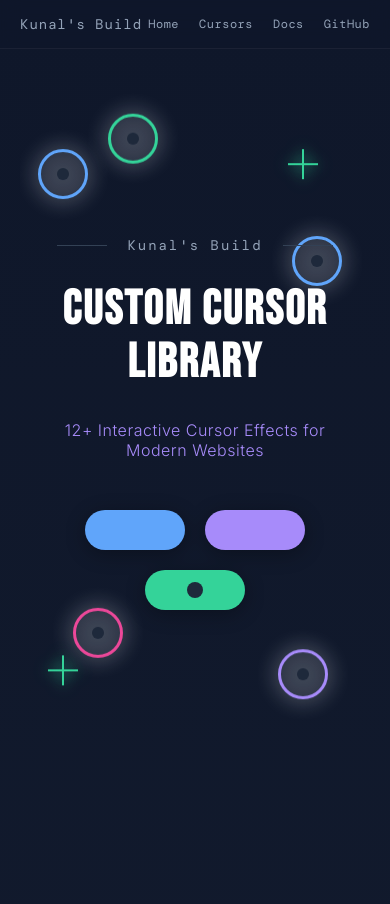
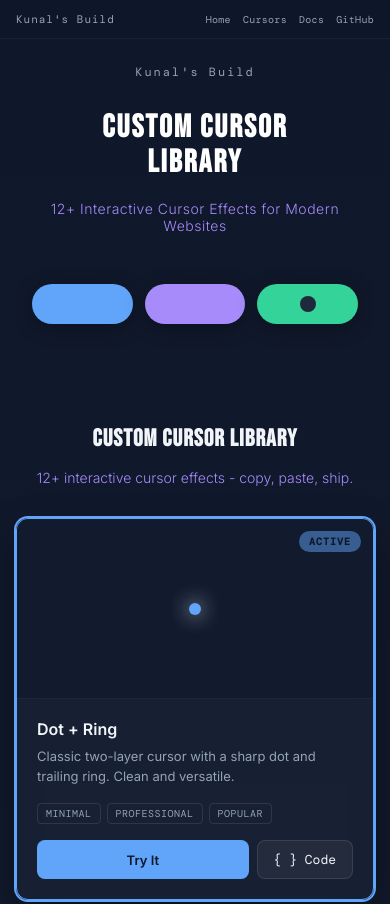
Before and after one commit to devkunal2812/Custom-Cursors, a Next.js app: page / in a window 390 px wide. Shown: the top 904 px of the page. Built offline with nearby package versions, Linux system fonts and the light colour scheme.

Commit message:
Add comprehensive mobile responsive design for all pages

```diff
--- a/app/cursor/[id]/cursor.module.css
+++ b/app/cursor/[id]/cursor.module.css
@@ -375,24 +375,83 @@
 
 @media (max-width: 768px) {
   .container {
-    padding: 1rem;
+    padding: 100px 1rem 2rem;
   }
 
   .title {
-    font-size: 2.5rem;
+    font-size: 2rem;
   }
 
-  .previewBox {
-    padding: 2rem;
-    min-height: 300px;
+  .description {
+    font-size: 1rem;
   }
 
   .tabs {
     overflow-x: auto;
+    -webkit-overflow-scrolling: touch;
+    scrollbar-width: none;
+  }
+
+  .tabs::-webkit-scrollbar {
+    display: none;
+  }
+
+  .tab {
+    white-space: nowrap;
+    flex-shrink: 0;
+  }
+
+  .code {
+    font-size: 0.8rem;
   }
 
   .customGrid,
   .cursorGrid {
     grid-template-columns: 1fr;
   }
+
+  .steps li {
+    padding-left: 3rem;
+  }
 }
+
+@media (max-width: 480px) {
+  .container {
+    padding: 90px 0.75rem 1.5rem;
+  }
+
+  .header {
+    margin-bottom: 2rem;
+  }
+
+  .title {
+    font-size: 1.75rem;
+  }
+
+  .description {
+    font-size: 0.9rem;
+  }
+
+  .tags {
+    gap: 0.5rem;
+  }
+
+  .tag {
+    padding: 0.4rem 0.8rem;
+    font-size: 0.75rem;
+  }
+
+  .codeHeader {
+    padding: 0.75rem 1rem;
+  }
+
+  .code {
+    padding: 1rem;
+    font-size: 0.75rem;
+  }
+
+  .copyBtn {
+    padding: 0.4rem 0.8rem;
+    font-size: 0.75rem;
+  }
+}
--- a/app/page.module.css
+++ b/app/page.module.css
@@ -58,8 +58,56 @@
     padding: 60px 0;
   }
 
+  .sectionTitle {
+    font-size: clamp(28px, 6vw, 48px);
+  }
+
+  .sectionSubtitle {
+    font-size: 16px;
+    margin-bottom: 40px;
+  }
+
   .cursorGrid {
     grid-template-columns: repeat(auto-fit, minmax(150px, 1fr));
     gap: 20px;
   }
+
+  .footerDivider {
+    width: 200px;
+  }
 }
+
+@media (max-width: 480px) {
+  .main {
+    padding: 0 16px 40px;
+  }
+
+  .section {
+    padding: 40px 0;
+  }
+
+  .sectionTitle {
+    font-size: 24px;
+    margin-bottom: 16px;
+  }
+
+  .sectionSubtitle {
+    font-size: 14px;
+    margin-bottom: 32px;
+  }
+
+  .cursorGrid {
+    grid-template-columns: 1fr;
+    gap: 16px;
+  }
+
+  .footer {
+    font-size: 12px;
+    padding: 32px 0;
+  }
+
+  .footerDivider {
+    width: 150px;
+    margin: 32px auto;
+  }
+}
--- a/components/CursorCard.module.css
+++ b/components/CursorCard.module.css
@@ -43,6 +43,85 @@
 .cursorCard.active .cardActiveBadge {
   opacity: 1;
   transform: scale(1);
+}
+
+@media (max-width: 768px) {
+  .cursorCard {
+    border-radius: 12px;
+  }
+
+  .cardPreview {
+    height: 140px;
+  }
+
+  .cardBody {
+    padding: 16px;
+  }
+
+  .cardName {
+    font-size: 15px;
+  }
+
+  .cardDesc {
+    font-size: 12px;
+    min-height: 36px;
+  }
+
+  .cardTag {
+    font-size: 9px;
+    padding: 2px 6px;
+  }
+
+  .btnTry,
+  .btnCode {
+    padding: 8px 12px;
+    font-size: 12px;
+  }
+}
+
+@media (max-width: 480px) {
+  .cardPreview {
+    height: 120px;
+  }
+
+  .cardBody {
+    padding: 14px;
+  }
+
+  .cardName {
+    font-size: 14px;
+    margin-bottom: 6px;
+  }
+
+  .cardDesc {
+    font-size: 11px;
+    min-height: 32px;
+    margin-bottom: 12px;
+  }
+
+  .cardTags {
+    gap: 4px;
+    margin-bottom: 12px;
+  }
+
+  .cardTag {
+    font-size: 8px;
+    padding: 2px 5px;
+  }
+
+  .cardActions {
+    gap: 6px;
+  }
+
+  .btnTry {
+    padding: 8px 0;
+    font-size: 11px;
+  }
+
+  .btnCode {
+    padding: 8px 12px;
+    font-size: 11px;
+  }
 }
 
 .cardPreview {
--- a/components/Header.module.css
+++ b/components/Header.module.css
@@ -50,6 +50,10 @@
     padding: 15px 20px;
   }
 
+  .logo {
+    font-size: 12px;
+  }
+
   .nav {
     gap: 20px;
   }
@@ -58,3 +62,22 @@
     font-size: 12px;
   }
 }
+
+@media (max-width: 480px) {
+  .header {
+    padding: 12px 16px;
+  }
+
+  .logo {
+    font-size: 11px;
+  }
+
+  .nav {
+    gap: 12px;
+  }
+
+  .navLink {
+    font-size: 10px;
+    letter-spacing: 0.3px;
+  }
+}
--- a/components/Hero.module.css
+++ b/components/Hero.module.css
@@ -193,6 +193,12 @@
 @media (max-width: 768px) {
   .hero {
     padding: 80px 20px;
+    min-height: auto;
+  }
+
+  /* Hide floating cursors on mobile for better performance */
+  .floatingCursors {
+    display: none;
   }
 
   .cursorRing {
@@ -223,8 +229,17 @@
     width: 50px;
   }
 
+  .title {
+    font-size: clamp(36px, 8vw, 72px);
+  }
+
+  .subtitle {
+    font-size: clamp(14px, 4vw, 20px);
+  }
+
   .buttons {
     flex-wrap: wrap;
+    gap: 12px;
   }
 
   .btn {
@@ -232,3 +247,36 @@
     height: 40px;
   }
 }
+
+@media (max-width: 480px) {
+  .hero {
+    padding: 60px 16px;
+  }
+
+  .brand {
+    font-size: 12px;
+  }
+
+  .brand::before,
+  .brand::after {
+    display: none;
+  }
+
+  .title {
+    font-size: 32px;
+    margin-bottom: 20px;
+  }
+
+  .subtitle {
+    font-size: 14px;
+  }
+
+  .buttons {
+    width: 100%;
+  }
+
+  .btn {
+    flex: 1;
+    min-width: 80px;
+  }
+}
```
